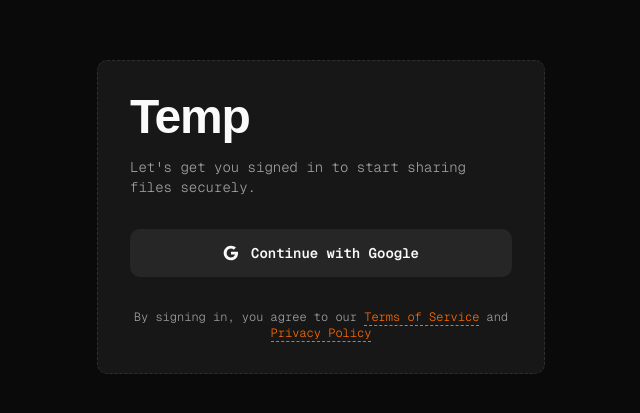
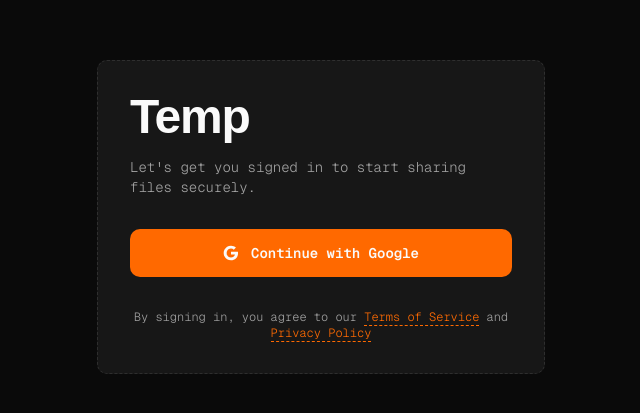
Before and after one commit to shubomifashakin/temp-fe, a Next.js app: page /sign-in in a window 1280 px wide. Shown: the part 183-596 px from the top of the page, without its empty margins (319-959 px from the left). Built offline with nearby package versions, Linux system fonts and the light colour scheme; a web font is replaced by a local one.

Commit message:
added hover effect to orange button

```diff
--- a/app/(auth)/sign-in/page.tsx
+++ b/app/(auth)/sign-in/page.tsx
@@ -26,7 +26,7 @@ export default function SignInPage() {
 
           <Button
             onClick={handleGoogleSignIn}
-            className="w-full h-12 cursor-pointer bg-secondary hover:bg-secondary/80 text-foreground font-medium rounded-lg transition-all flex items-center justify-center gap-3"
+            className="w-full h-12 cursor-pointer bg-orange-500 hover:bg-orange-500/80 text-foreground font-medium rounded-lg transition-all flex items-center justify-center gap-3"
           >
             <svg
               width="20"
--- a/app/page.tsx
+++ b/app/page.tsx
@@ -362,7 +362,7 @@ export default function Home() {
 
               <Button
                 asChild
-                className="w-full bg-orange-500 cursor-pointer hover:bg-secondary/80 text-foreground font-medium"
+                className="w-full bg-orange-500 hover:bg-orange-500/80 cursor-pointer text-foreground font-medium"
               >
                 <Link href="/sign-in">Subscribe Now</Link>
               </Button>
```
